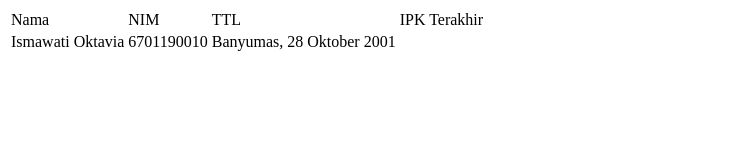
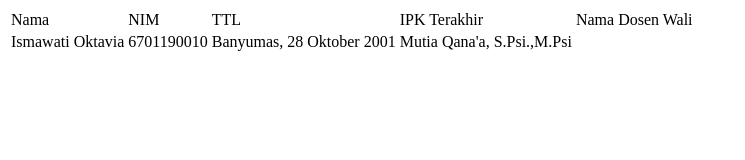
Before and after one commit to ismawatioktavia/6701190010-assessment1pwb, a plain HTML site: page index.html in a window 1280 px wide. Shown: the whole page, without its empty margins (0-745 px from the left). Drawn offline with Linux system fonts and the light colour scheme.

Commit message:
v1.2.0-6701190010

```diff
--- a/index.html
+++ b/index.html
@@ -4,10 +4,12 @@
 	<td>NIM</td>
 	<td>TTL</td>
 	<td>IPK Terakhir</td>
+	<td>Nama Dosen Wali</td>
 	</tr>
 	<tr>
 	<td>Ismawati Oktavia</td>
 	<td>6701190010</td>
 	<td>Banyumas, 28 Oktober 2001</td>
+	<td>Mutia Qana'a, S.Psi.,M.Psi
 	</tr>
 </table>
```
Also changed, not shown: about.html (added, +2 -0 lines).
